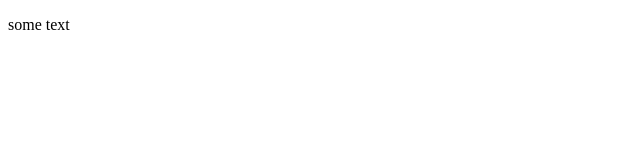
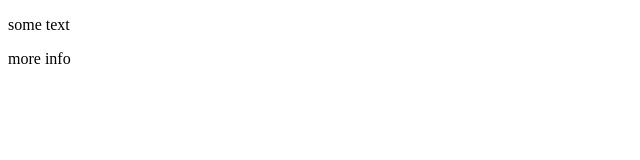
Before and after one commit to Olya-web7/myRepo, a plain HTML site: page index.html in a window 1280 px wide. Shown: the full height of the page, 0-640 px from the left. Drawn offline with Linux system fonts and the light colour scheme.

Commit message:
some more addition

```diff
--- a/index.html
+++ b/index.html
@@ -8,5 +8,6 @@
   </head>
   <body>
     <p>some text</p>
+    <p>more info</p>
   </body>
 </html>
```
